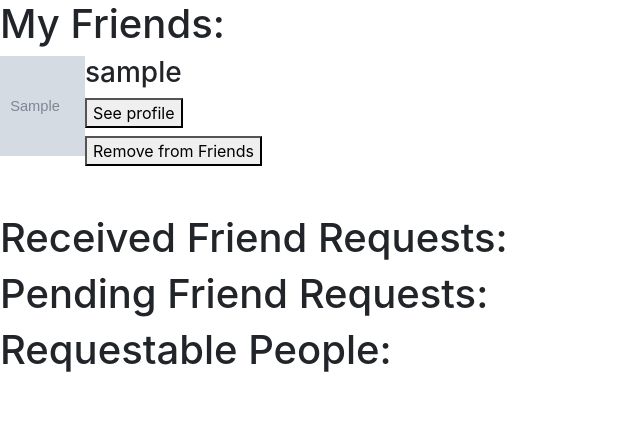
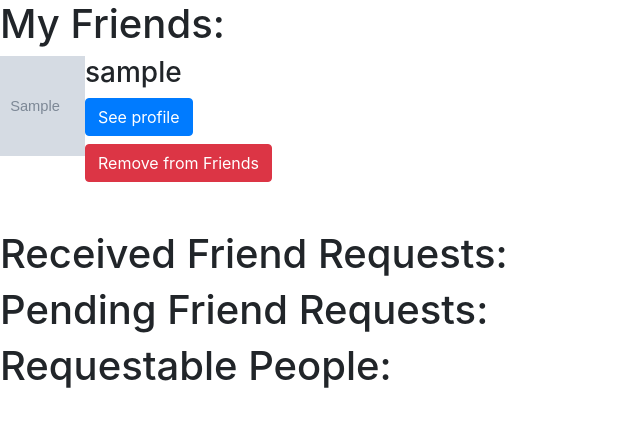
Before and after one commit to Pick-Up-Game-Team/pick-up-games, a Django app: template users/templates/users/profile_list.html in a window 1280 px wide. Shown: the part 107-529 px from the top of the page, without its empty margins (0-640 px from the left). Run offline with Django 3.2, Linux system fonts and the light colour scheme; a user stored in the database is signed in; tables that the repository leaves empty hold one stand-in row (values such as "Sample post"); the template is opened without the code that fills it: values that come from a table or form of the project are taken from there, most other values are stand-ins (such as "Sample title", 1, 10 or a date in 2020); grey boxes marked "Sample" are stand-in pictures; some libraries are stand-ins or nearby versions.

Commit message:
Buttons now have been beautified

```diff
--- a/users/templates/users/profile_list.html
+++ b/users/templates/users/profile_list.html
@@ -1,5 +1,6 @@
 {% extends "home/base.html" %}
 {% load crispy_forms_tags %}
+
 
 {% block title %}
  List of All Profiles
@@ -21,7 +22,7 @@
                         </div>
                         <div class="thirteen wide column">
                             <h3>{{obj.user}}</h3>
-                            <button class="ui primary button mb-2">See profile</button>
+                            <button class="btn btn-primary mb-2">See profile</button>
 
 
                             <!-- Removing Friend -->
@@ -29,7 +30,7 @@
                             <form action="{% url 'remove-friend' %}" method="POST">
                                 {% csrf_token %}
                                 <input type="hidden" name="profile_pk" value={{obj.pk}}>
-                                <button type="submit" class="ui negative basic button mb-5">
+                                <button type="submit" class="btn btn-danger mb-5">
                                     <i class="plus square icon"></i>
                                     Remove from Friends
                                 </button>
@@ -54,13 +55,13 @@
                         <div class="thirteen wide column">
                             <h3>{{obj.user}}</h3>
 
-                            <button class="ui primary button mb-2">See profile</button>
+                            <button class="btn btn-primary mb-2">See profile</button>
                             <!-- Accepting friend invite -->
                             {% if obj.user in rel_sender and request.user not in obj.friends.all %}
                             <form action="{% url 'accept-invite' %}" method="POST">
                                     {% csrf_token %}
                                     <input type="hidden" name="profile_pk" value={{obj.pk}}>
-                                    <button type="submit" class="ui positive basic button">
+                                    <button type="submit" class="btn btn-success">
                                         <i class="check icon>">
                                             Accept invite
                                         </i>
@@ -73,7 +74,7 @@
                             <form action="{% url 'reject-invite' %}" method="POST">
                                     {% csrf_token %}
                                     <input type="hidden" name="profile_pk" value={{obj.pk}}>
-                                    <button type="submit" class="ui negative basic button">
+                                    <button type="submit" class="btn btn-danger">
                                         <i class="check icon>">
                                             Reject invite
                                         </i>
@@ -98,11 +99,11 @@
                         </div>
                         <div class="thirteen wide column">
                             <h3>{{obj.user}}</h3>
-                            <button class="ui primary button mb-2">See profile</button>
+                            <button class="btn btn-primary mb-2">See profile</button>
                             <br>
                             <!-- There's a pending invite that we sent to this user -->
                             {% if obj.user in rel_receiver and request.user not in obj.friends.all %}
-                                <button class="ui disabled button">
+                                <button class="btn btn-danger">
                                     <i class="user icon"></i>
                                     Cancel Invite
                                 </button>
@@ -125,7 +126,7 @@
                         </div>
                         <div class="thirteen wide column">
                             <h3>{{obj.user}}</h3>
-                            <button class="ui primary button mb-2">See profile</button>
+                            <button class="btn btn-primary mb-2">See profile</button>
                             <br>
 
                             <!-- Adding Friend -->
@@ -134,7 +135,7 @@
                                 {% csrf_token %}
                                 <input type="hidden" name="profile_pk" value={{obj.pk}}>
                                 <!-- No friend request between the 2 users -->
-                                <button type="submit" class="ui positive basic button mb-5">
+                                <button type="submit" class="btn btn-success mb-5">
                                     <i class="plus square icon">  </i>
                                     Send Friend Request
                                 </button>
@@ -148,6 +149,4 @@
         {% endif %}
     {% endfor %}
 
-
-
 {% endblock content %}
```
